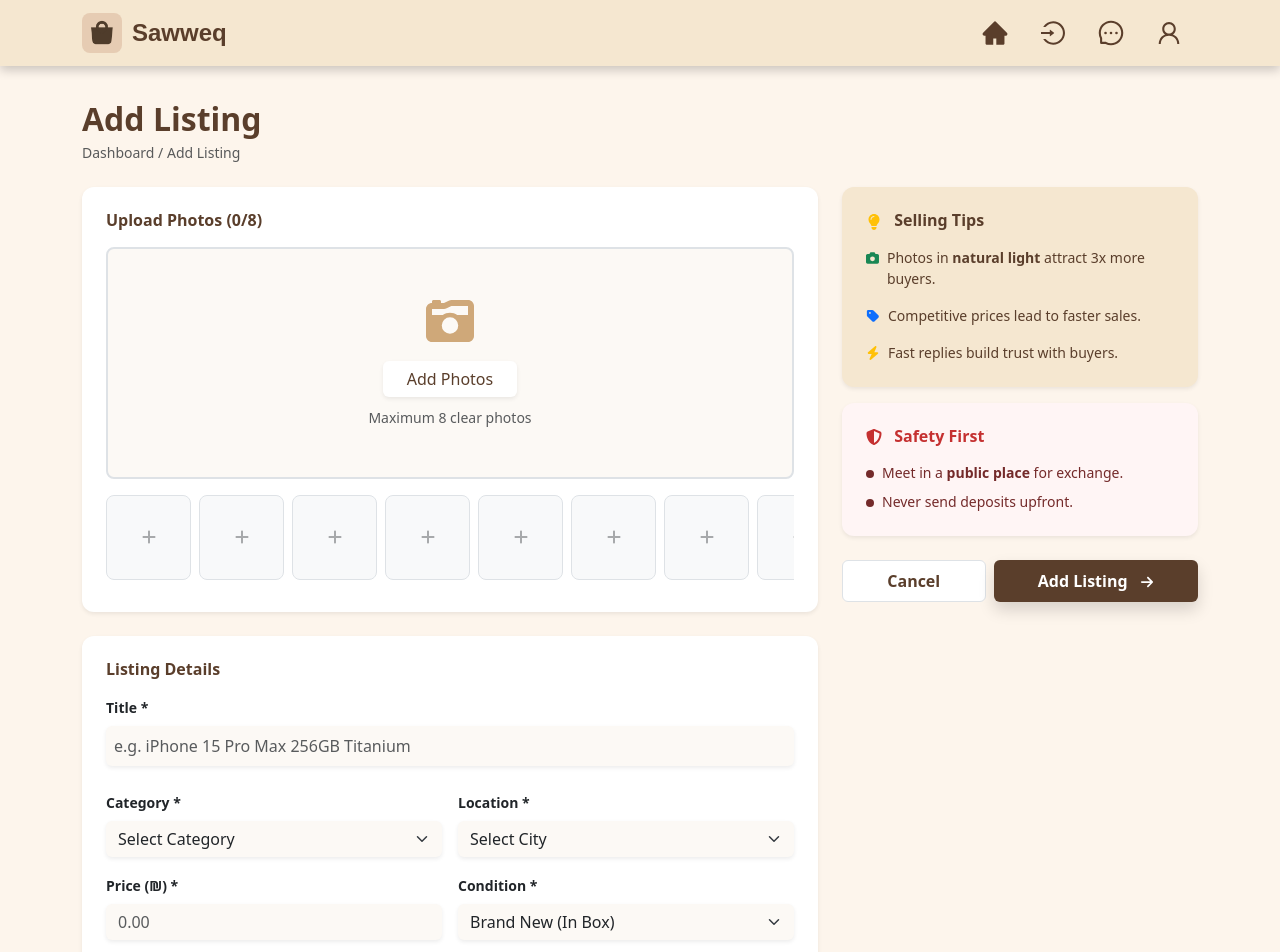
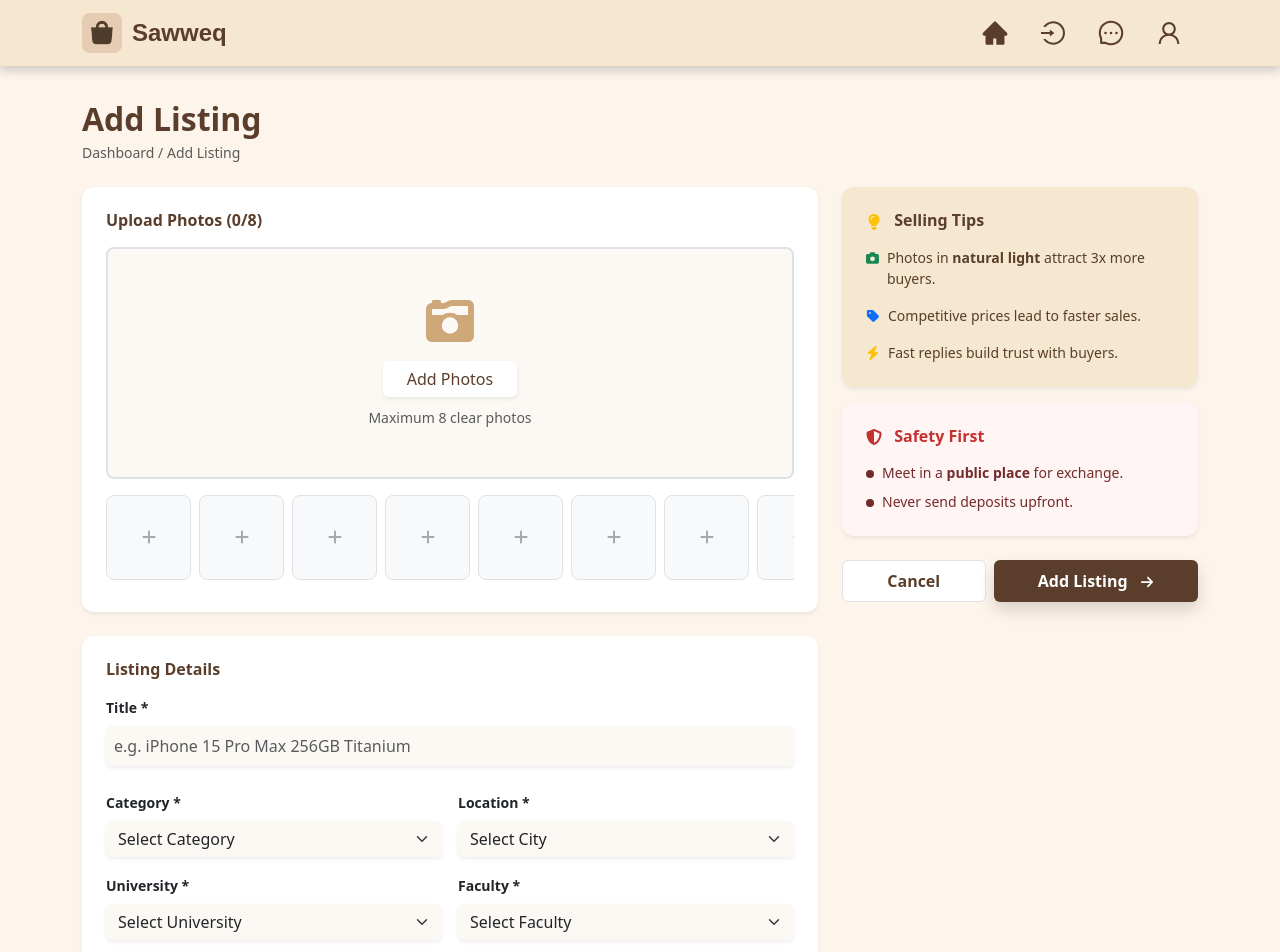
Before and after one commit to adamsaa1300/Web2Project, a React (Vite) app: page / in a window 1280 px wide. Shown: the top 952 px of the page. Built offline with nearby package versions, Linux system fonts and the light colour scheme.

Commit message:
update: add university and faculty selects to create ad page

```diff
--- a/src/components/CreateAd.jsx
+++ b/src/components/CreateAd.jsx
@@ -23,6 +23,8 @@ function CreateAd({ userRole }) {
     title: "",
     category: "",
     location: "",
+    university: "",
+    college: "",
     price: "",
     condition: "new",
     description: "",
@@ -48,6 +50,23 @@ function CreateAd({ userRole }) {
     "Gaza City", "Haifa", "Hebron", "Jaffa", "Jenin", "Jericho",
     "Jerusalem", "Khan Yunis", "Nablus", "Nazareth", "Qalqilya",
     "Rafah", "Ramallah", "Safed", "Salfit", "Tiberias", "Tubas", "Tulkarm"
+  ];
+
+  const universities = [
+    "Palestine University",
+    "An-Najah National University",
+    "Birzeit University",
+    "Palestine Technical University (Kadoorie)"
+  ];
+
+  const colleges = [
+    "Medicine",
+    "Engineering",
+    "IT / Technology",
+    "Law",
+    "Business",
+    "Arts",
+    "Pharmacy"
   ];
 
   const handleChange = (e) => {
@@ -90,6 +109,8 @@ function CreateAd({ userRole }) {
     data.append("title", formData.title);
     data.append("category", formData.category);
     data.append("location", formData.location);
+    data.append("university", formData.university);
+    data.append("college", formData.college);
     data.append("price", Number(formData.price) || 0);
     data.append("condition", formData.condition);
     data.append("description", formData.description);
@@ -187,6 +208,25 @@ function CreateAd({ userRole }) {
                     ))}
                   </select>
                 </div>
+                <div className="col-md-6">
+                  <label className="form-label small fw-bold">University *</label>
+                  <select name="university" value={formData.university} onChange={handleChange} required className="form-select border-0 shadow-sm" style={{ backgroundColor: "#fcf9f5" }}>
+                    <option value="">Select University</option>
+                    {universities.map(uni => (
+                      <option key={uni} value={uni}>{uni}</option>
+                    ))}
+                  </select>
+                </div>
+
+                <div className="col-md-6">
+                  <label className="form-label small fw-bold">Faculty *</label>
+                  <select name="college" value={formData.college} onChange={handleChange} required className="form-select border-0 shadow-sm" style={{ backgroundColor: "#fcf9f5" }}>
+                    <option value="">Select Faculty</option>
+                    {colleges.map(col => (
+                      <option key={col} value={col}>{col}</option>
+                    ))}
+                  </select>
+                </div>
 
                 <div className="col-md-6">
                   <label className="form-label small fw-bold">Price (₪) *</label>
```
